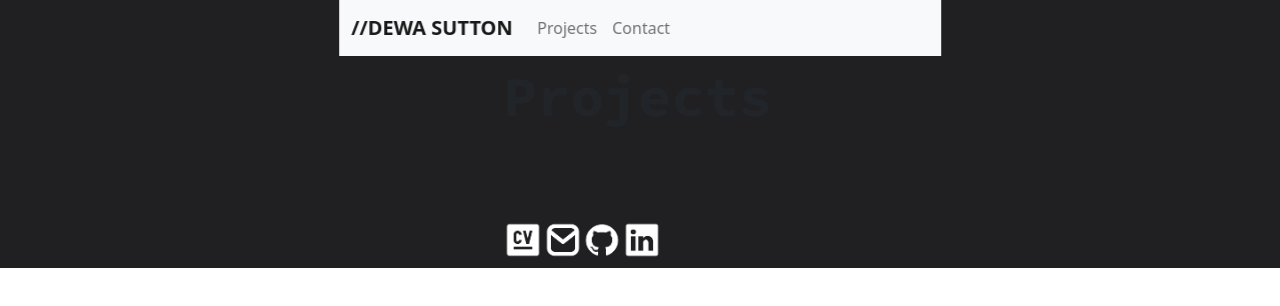
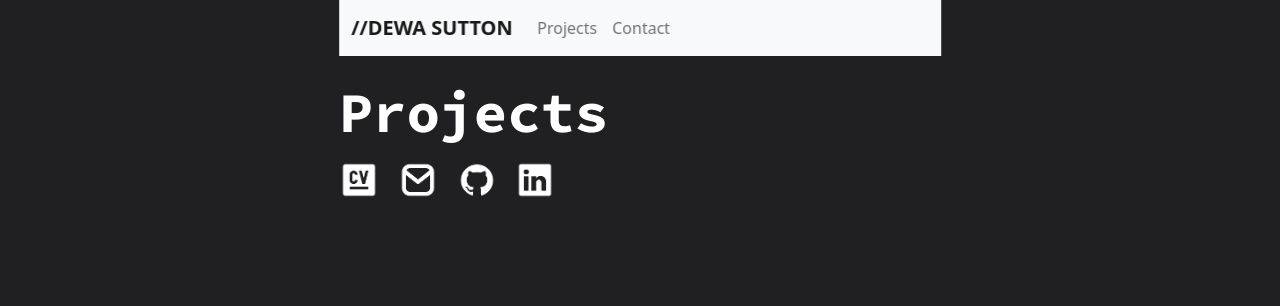
Before and after one commit to Dan-Sutton/portfolio-site, a React (Create React App) app: page /projects in a window 1280 px wide. Shown: the top 306 px of the page. Built offline with nearby package versions, Linux system fonts and the light colour scheme.

Commit message:
added porjects title

```diff
--- a/package.json
+++ b/package.json
@@ -11,9 +11,11 @@
     "@testing-library/user-event": "^13.5.0",
     "antd": "^4.18.8",
     "bootstrap": "^5.1.3",
+    "framer-motion": "^6.2.8",
     "react": "^17.0.2",
     "react-bootstrap": "^2.1.2",
     "react-dom": "^17.0.2",
+    "react-router": "^6.2.2",
     "react-scripts": "5.0.0",
     "swup": "^2.0.14",
     "web-vitals": "^2.1.4"
--- a/src/App.css
+++ b/src/App.css
@@ -15,11 +15,6 @@
   justify-content: center;
 }
 
-.app-body {
-  margin-left: 30vw;
-  margin-right: 30vw;
-}
-
 .navbar {
   left: 50%;
   transform: translateX(-50%);
--- a/src/components/Home/index.js
+++ b/src/components/Home/index.js
@@ -2,12 +2,16 @@ import React from "react";
 import Icons from "../Icons";
 import profile from "../../images/profile.png";
 import homestyle from "./home.module.css";
-import NavBarNew from "../NavBarNew";
+import { motion } from "framer-motion";
 
 function Home({ setShowHome, setShowProjects }) {
   return (
-    <div className={homestyle.home}>
-      {/* <NavBarNew className={homestyle.navbarstyle} /> */}
+    <motion.div
+      className={homestyle.home}
+      initial={{ opacity: 0, x: 100 }}
+      animate={{ opacity: 1, x: 0 }}
+      exit={{ opacity: 0, x: -100 }}
+    >
       <div className={homestyle.profile}>
         {" "}
         <div className={homestyle.profileText}>
@@ -36,7 +40,7 @@ function Home({ setShowHome, setShowProjects }) {
           <b className={homestyle.blueText}> School of Code Bootcamp</b>.
         </p>
       </section>
-    </div>
+    </motion.div>
   );
 }
 
--- a/src/components/NavBarNew/index.js
+++ b/src/components/NavBarNew/index.js
@@ -17,10 +17,7 @@ export default function NavbarNew({ setShowHome, setShowProjects }) {
         <Navbar.Brand
           className={navbar.hvrgrow}
           style={{ cursor: "pointer" }}
-          onClick={() => {
-            setShowHome(true);
-            setShowProjects(false);
-          }}
+          href="/"
         >
           <b>{"//DEWA SUTTON"}</b>
         </Navbar.Brand>
--- a/src/components/Projects/index.js
+++ b/src/components/Projects/index.js
@@ -1,12 +1,20 @@
 import project from "./projects.module.css";
 import Icons from "../Icons";
+import { motion } from "framer-motion";
 
 function Projects() {
   return (
-    <div>
-      <h1 className={project.title}>Projects</h1>
-      <Icons />
-    </div>
+    <motion.div
+      className={project.project}
+      initial={{ opacity: 0, x: 100 }}
+      animate={{ opacity: 1, x: 0 }}
+      exit={{ opacity: 0, x: -100, duration: 5 }}
+    >
+      <div className={project.projecthead}>
+        <h1 className={project.title}>Projects</h1>
+        <Icons className={project.icons} />
+      </div>
+    </motion.div>
   );
 }
 
--- a/src/components/Projects/projects.module.css
+++ b/src/components/Projects/projects.module.css
@@ -1,8 +1,20 @@
 .title {
+  margin-bottom: 2vh;
   font-size: var(--h1);
-  margin-top: 9vh;
-  margin-bottom: 11.45vh;
   font-family: var(--font);
   font-weight: var(--h1-weight);
   line-height: 3rem;
+  color: white;
 }
+
+.project {
+  margin-top: 11vh;
+  width: 47vw;
+  height: 100vh;
+}
+
+.projecthead {
+  display: grid;
+  align-items: center;
+  width: 55%;
+}
```
Also changed, not shown: src/components/ProjectDisplay/index.js (added), 1 other file (tests, documents, lock files or other folders).
